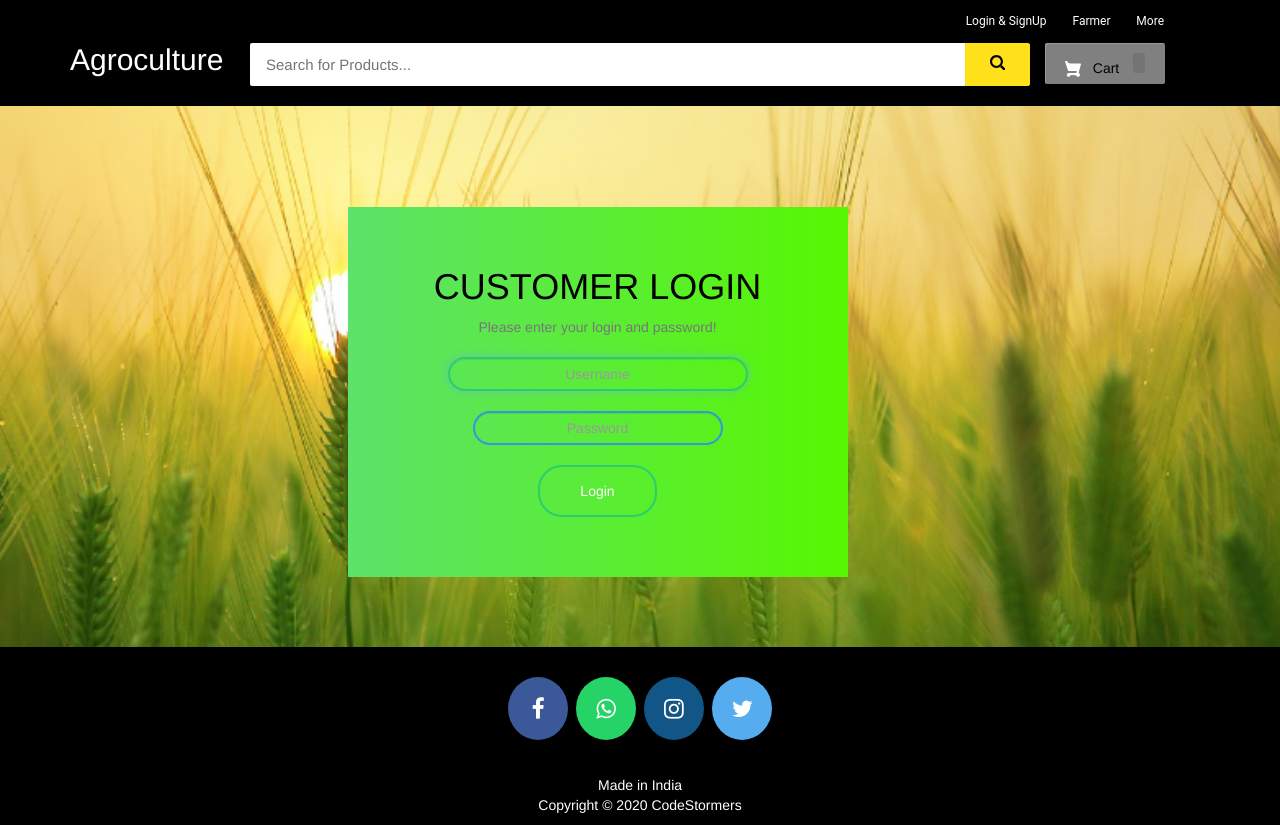
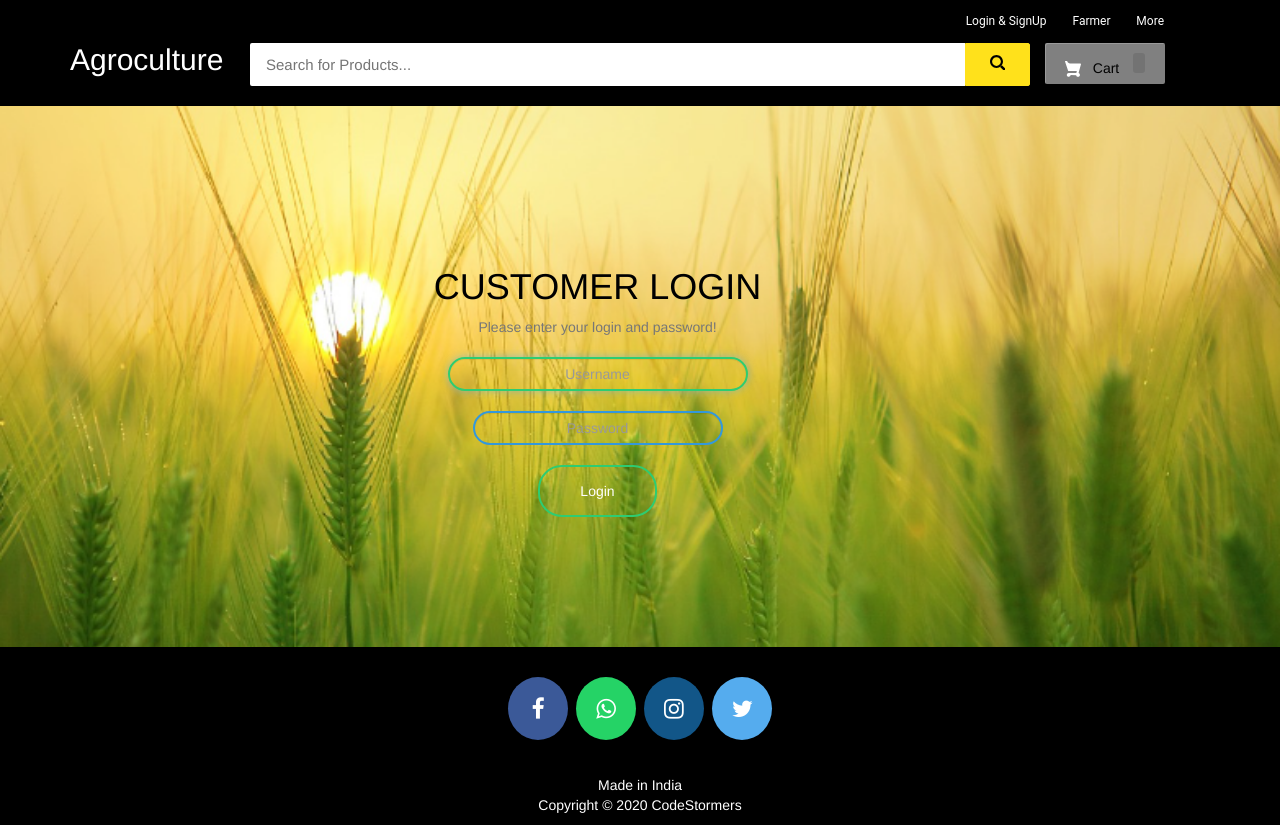
Before and after one commit to ppathi3/agroculture, a Django app: page /customerlogin in a window 1280 px wide. Run offline with Django 3.2, Linux system fonts and the light colour scheme; some libraries are stand-ins or nearby versions.

Commit message:
i made customer box transparent

```diff
--- a/templates/ecom/customerlogin.html
+++ b/templates/ecom/customerlogin.html
@@ -21,7 +21,7 @@
     position: absolute;
     top: 50%;
     left: 50%;
-    background: linear-gradient(to right, #5de26b, #57f701)
+
 
     ;
     text-align: center;
```
